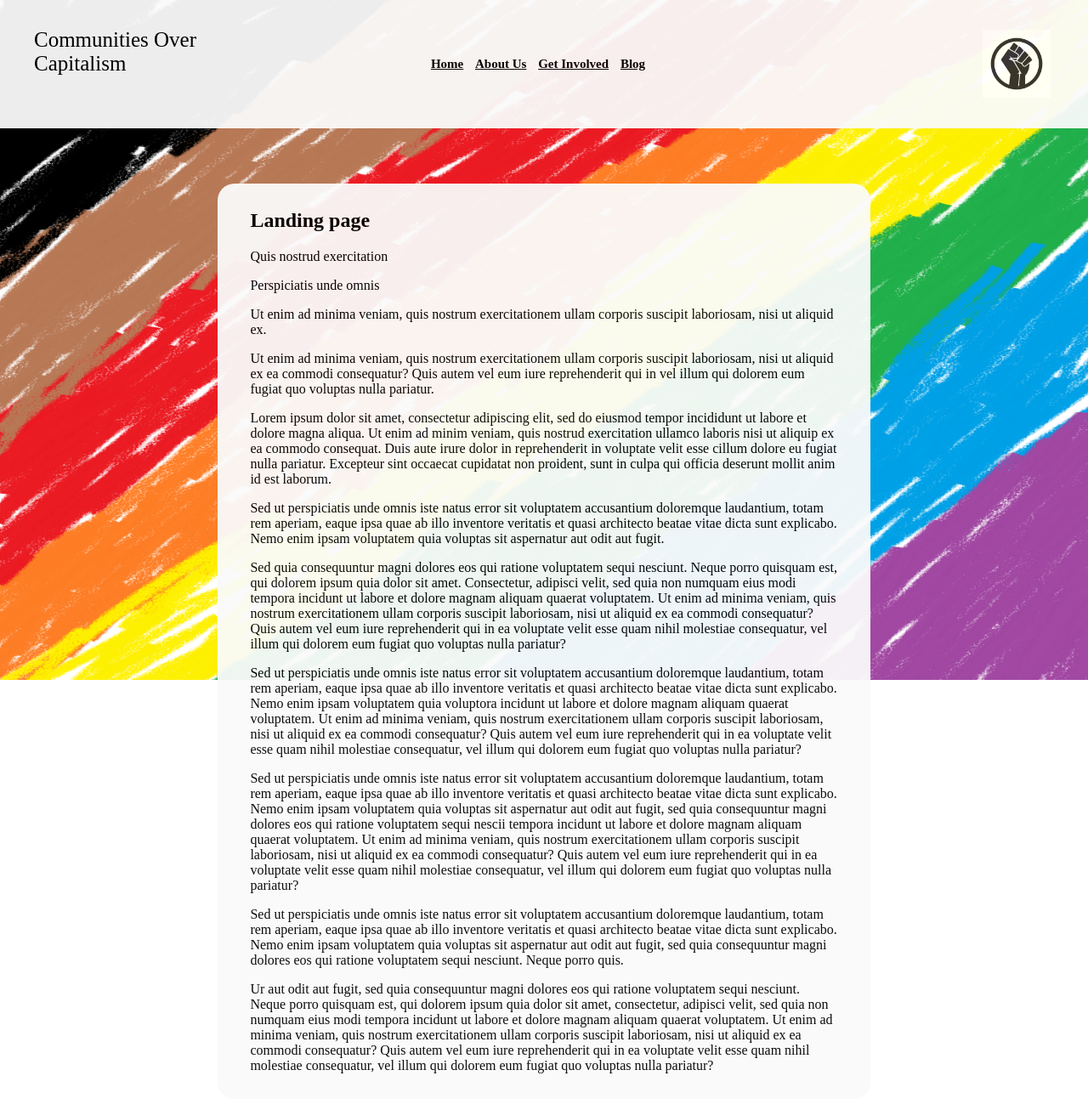
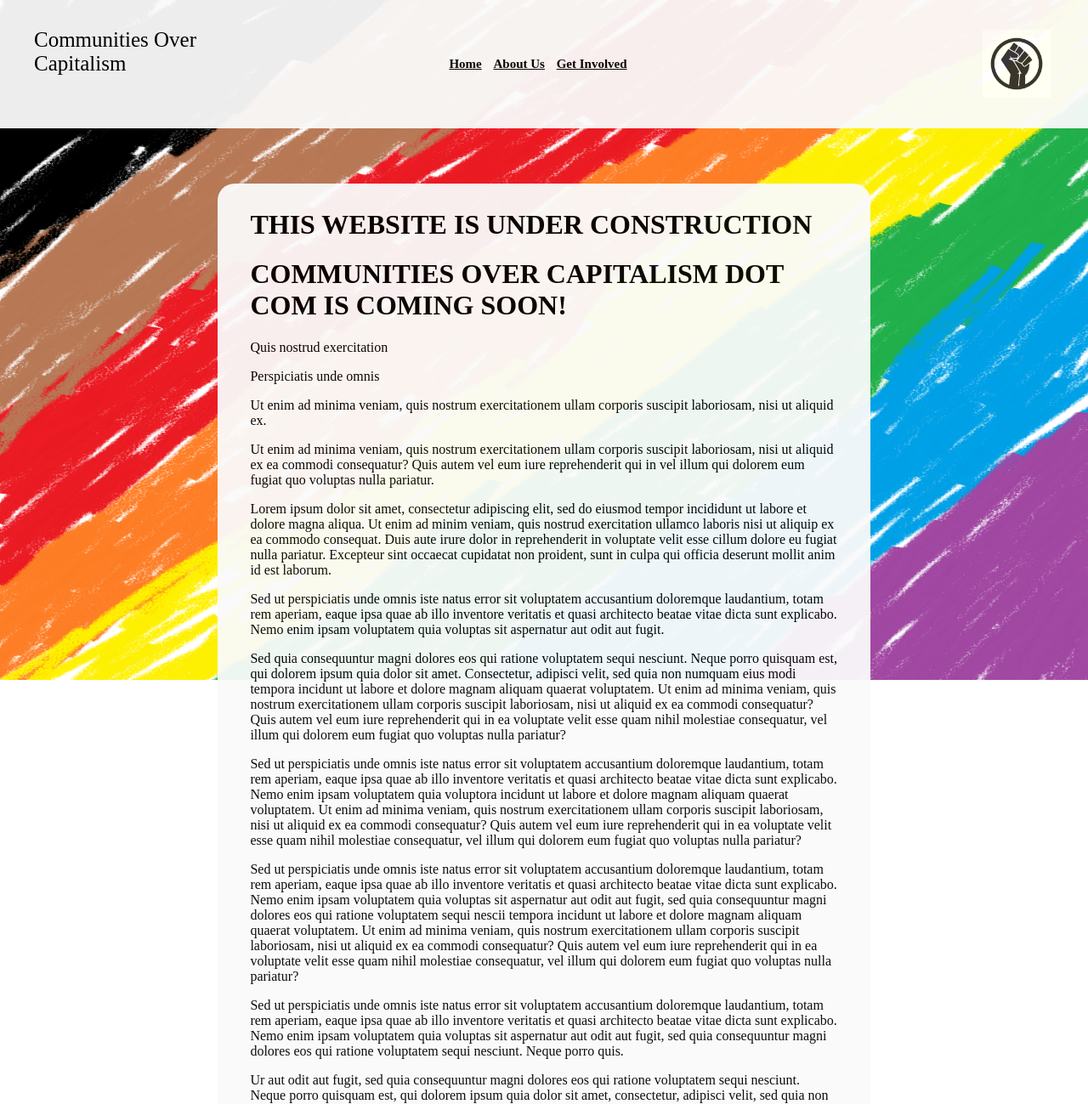
Before and after one commit to riley-voor/communities_over_capitalism_website, a Flask app: page / in a window 1280 px wide. Shown: the top 1299 px of the page at 85% size. Run offline with Flask 2, Linux system fonts and the light colour scheme.

Commit message:
adjust things for under construction version of existing on the actual server

```diff
--- a/app.py
+++ b/app.py
@@ -29,76 +29,78 @@ def about_us():
 def get_involved():
     return render_page( page='get_involved.html' )
 
-@app.route('/blog')
-@app.route('/blog/<index>')
-def blog( index=0 ):
-    # Convert string from the url to an int
-    index = int( index )
-
-    # Pull the blog posts from the json file and grab the one we wanna show
-    blog_posts = read_from_json_file( blog_post_json_filename )
-    blog_post = blog_posts[index]
-
-    # Figure out the greatest index so we can make sure we aren't showing a
-    # next button on the last blog post
-    max_index = len( blog_posts ) - 1
-
-    return render_page( page='blog.html', blog_post=blog_post, index=index, max_index=max_index )
+# TODO commenting this out because it isn't secure
+#@app.route('/blog')
+#@app.route('/blog/<index>')
+#def blog( index=0 ):
+#    # Convert string from the url to an int
+#    index = int( index )
+#
+#    # Pull the blog posts from the json file and grab the one we wanna show
+#    blog_posts = read_from_json_file( blog_post_json_filename )
+#    blog_post = blog_posts[index]
+#
+#    # Figure out the greatest index so we can make sure we aren't showing a
+#    # next button on the last blog post
+#    max_index = len( blog_posts ) - 1
+#
+#    return render_page( page='blog.html', blog_post=blog_post, index=index, max_index=max_index )
 
 # TODO we might want to consider structuring this such that the title will be the url param so that we can have permalinks to each post
 # TODO we might want to consider having some sort of password or other simple authentication to prevent just anyone from making/deleteing blog posts
-@app.route('/api/blog_post', methods=['GET', 'POST', 'DELETE'])
-def blog_post():
-    if request.method == 'GET':
-        # Return the json in the file
-        return jsonify( read_from_json_file( blog_post_json_filename ) )
-
-    elif request.method == 'POST':
-        # Grab params for the new blog post
-        post_title = request.args['post_title']
-        post_body  = request.args['post_body']
-        new_data = {
-            'post_title' : post_title,
-            'post_body'  : post_body,
-        }
-
-        # Grab the current blog posts and put our new one at the
-        # front of the array. We do this because we want the newest blog
-        # post to be at the front/top/etc
-        data = read_from_json_file( blog_post_json_filename )
-        data.insert( 0, new_data )
-
-        # Write our updated data to the blog posts json file
-        write_to_json_file( blog_post_json_filename, data )
-
-        # Return the json in the file
-        return jsonify( read_from_json_file( blog_post_json_filename ) )
-
-    elif request.method == 'DELETE':
-        # Grab the title of the post that we want to delete
-        post_title = request.args['post_title']
-
-        # Grab the current blog posts
-        data = read_from_json_file( blog_post_json_filename )
-
-        # Find the index of the post that we want to delete
-        for index, post in enumerate( data ):
-            if post['post_title'] == post_title:
-                index_to_delete = index
-                break
-
-        # If we found it then delete it
-        if index_to_delete is not None:
-            del data[index_to_delete]
-
-        # Write our new set of blog posts to the json file
-        write_to_json_file( blog_post_json_filename, data )
-
-        # Return the new set of json files that are saved in the json file
-        return jsonify( read_from_json_file( blog_post_json_filename ) )
-
-    else:
-        raise Exception( 'Wrong method for route' )
+# TODO commenting this out because it isn't secure
+#@app.route('/api/blog_post', methods=['GET', 'POST', 'DELETE'])
+#def blog_post():
+#    if request.method == 'GET':
+#        # Return the json in the file
+#        return jsonify( read_from_json_file( blog_post_json_filename ) )
+#
+#    elif request.method == 'POST':
+#        # Grab params for the new blog post
+#        post_title = request.args['post_title']
+#        post_body  = request.args['post_body']
+#        new_data = {
+#            'post_title' : post_title,
+#            'post_body'  : post_body,
+#        }
+#
+#        # Grab the current blog posts and put our new one at the
+#        # front of the array. We do this because we want the newest blog
+#        # post to be at the front/top/etc
+#        data = read_from_json_file( blog_post_json_filename )
+#        data.insert( 0, new_data )
+#
+#        # Write our updated data to the blog posts json file
+#        write_to_json_file( blog_post_json_filename, data )
+#
+#        # Return the json in the file
+#        return jsonify( read_from_json_file( blog_post_json_filename ) )
+#
+#    elif request.method == 'DELETE':
+#        # Grab the title of the post that we want to delete
+#        post_title = request.args['post_title']
+#
+#        # Grab the current blog posts
+#        data = read_from_json_file( blog_post_json_filename )
+#
+#        # Find the index of the post that we want to delete
+#        for index, post in enumerate( data ):
+#            if post['post_title'] == post_title:
+#                index_to_delete = index
+#                break
+#
+#        # If we found it then delete it
+#        if index_to_delete is not None:
+#            del data[index_to_delete]
+#
+#        # Write our new set of blog posts to the json file
+#        write_to_json_file( blog_post_json_filename, data )
+#
+#        # Return the new set of json files that are saved in the json file
+#        return jsonify( read_from_json_file( blog_post_json_filename ) )
+#
+#    else:
+#        raise Exception( 'Wrong method for route' )
 
 
 
--- a/templates/landing_page.html
+++ b/templates/landing_page.html
@@ -1,7 +1,8 @@
 <div class="main_body_row">
     <div class="full_width_main_body_block">
         <div class="main_body_text">
-            <h2>Landing page</h2>
+            <h1>THIS WEBSITE IS UNDER CONSTRUCTION</h1>
+            <h1>COMMUNITIES OVER CAPITALISM DOT COM IS COMING SOON!</h1>
             <p>Quis nostrud exercitation</p>
             <p>Perspiciatis unde omnis</p>
             <p>Ut enim ad minima veniam, quis nostrum exercitationem ullam corporis suscipit laboriosam, nisi ut aliquid ex.</p>
--- a/templates/partials/header.html
+++ b/templates/partials/header.html
@@ -6,7 +6,8 @@
         <a class="nav_bar_link" href="/">Home</a>
         <a class="nav_bar_link" href="/about_us">About Us</a>
         <a class="nav_bar_link" href="/get_involved">Get Involved</a>
-        <a class="nav_bar_link" href="/blog">Blog</a>
+        {# TODO commenting this out because it isn't secure #}
+        {# <a class="nav_bar_link" href="/blog">Blog</a> #}
     </div>
     <div id="blm_fist_header">
         <img id="blm_fist_header_icon" src="{{url_for('static', filename='images/blm_fist.jpeg')}}" alt="BLM Fist Icon"/>
```
Also changed, not shown: 2 other files.
